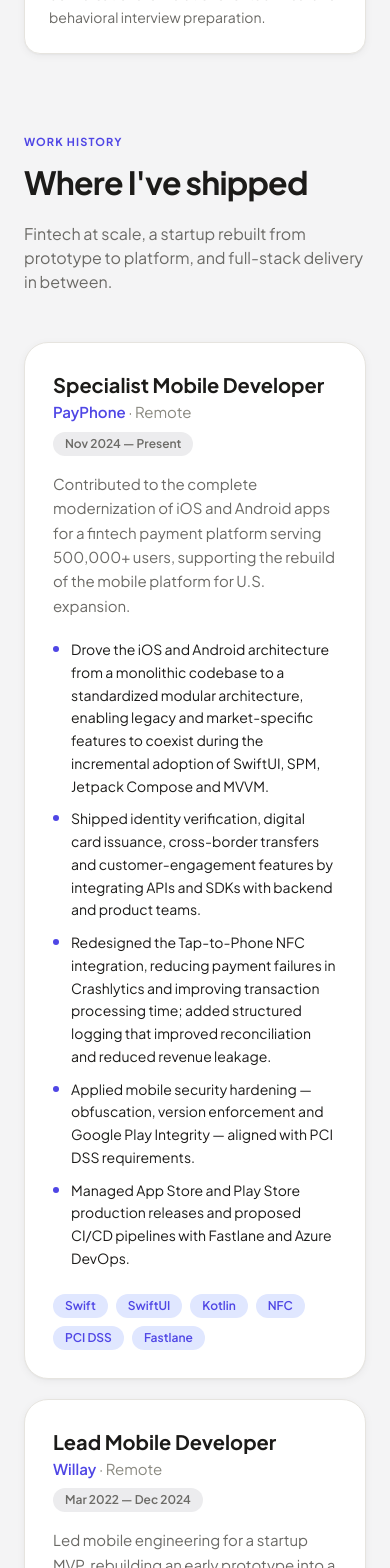
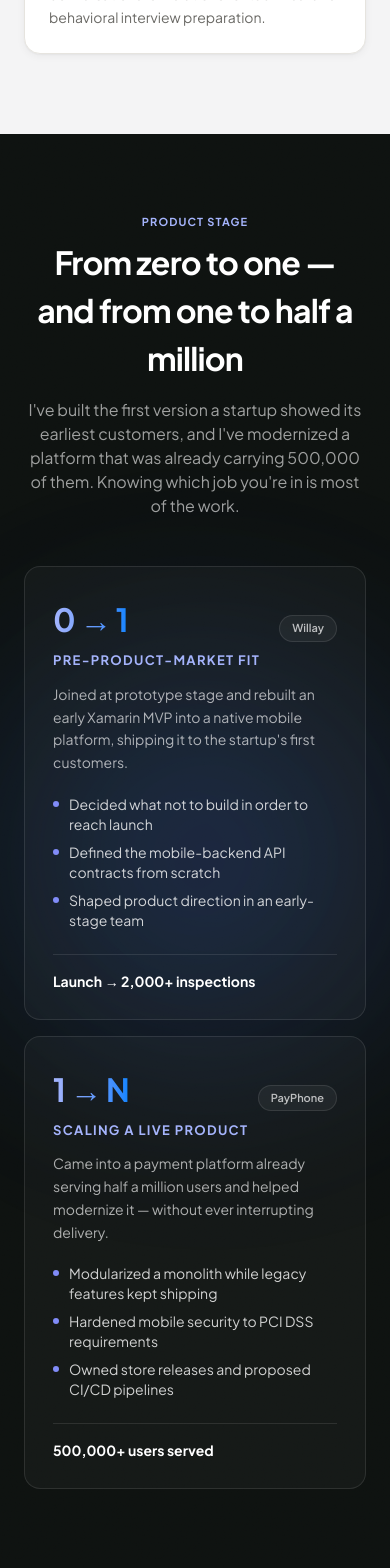
Before and after one commit to sheromdevvs/rommel-portfolio, a Next.js app: page / in a window 390 px wide. Shown: the part 2640-4208 px from the top of the page. Built offline with nearby package versions, Linux system fonts and the light colour scheme.

Commit message:
Add Product Stage section: the 0-to-1 / 1-to-N arc
Contrasts the Willay pre-PMF MVP build against scaling PayPhone at 500K+
users. Positions stage range as a judgment/seniority signal.

```diff
--- a/app/page.tsx
+++ b/app/page.tsx
@@ -4,6 +4,7 @@ import {
   PROFILE,
   STATS,
   SECTORS,
+  STAGES,
   SKILLS,
   EXPERIENCE,
   PROJECTS,
@@ -217,6 +218,71 @@ export default function Portfolio() {
           ))}
         </div>
       </section>
+
+      {/* ══ PRODUCT STAGE — the 0→1 / 1→N arc (dark) ════════════════════════ */}
+      <div id="stage" className="grain relative mt-20 overflow-hidden bg-[var(--color-sidebar)] text-white">
+        <div className="pointer-events-none absolute inset-0">
+          <div
+            data-anim
+            className="absolute left-[15%] top-1/2 h-72 w-72 -translate-y-1/2 rounded-full bg-[var(--color-brand-500)] opacity-20 blur-[120px]"
+            style={{ animation: "aurora 22s ease-in-out infinite" }}
+          />
+          <div
+            data-anim
+            className="absolute right-[15%] top-1/2 h-72 w-72 -translate-y-1/2 rounded-full bg-[var(--color-ios)] opacity-15 blur-[120px]"
+            style={{ animation: "aurora 26s ease-in-out infinite reverse" }}
+          />
+        </div>
+
+        <section className="relative z-10 mx-auto max-w-6xl px-6 py-20">
+          <Reveal>
+            <div className="mx-auto max-w-2xl text-center">
+              <p className="text-[11px] font-bold uppercase tracking-widest text-[var(--color-brand-300)]">
+                Product stage
+              </p>
+              <h2 className="mt-2 text-[32px] font-bold tracking-tight sm:text-[40px]">
+                From zero to one — and from one to half a million
+              </h2>
+              <p className="mt-4 text-white/60">
+                I&apos;ve built the first version a startup showed its earliest customers, and I&apos;ve modernized a
+                platform that was already carrying 500,000 of them. Knowing which job you&apos;re in is most of the work.
+              </p>
+            </div>
+          </Reveal>
+
+          <div className="mt-12 grid gap-4 md:grid-cols-2">
+            {STAGES.map((s, i) => (
+              <Reveal key={s.label} delay={i * 80}>
+                <div className="flex h-full flex-col rounded-2xl border border-white/10 bg-white/[0.03] p-7">
+                  <div className="flex items-baseline justify-between gap-3">
+                    <span className="bg-gradient-to-r from-[var(--color-brand-300)] to-[var(--color-ios)] bg-clip-text text-[32px] font-bold tracking-tight text-transparent">
+                      {s.label}
+                    </span>
+                    <span className="rounded-full border border-white/10 bg-white/5 px-3 py-1 text-[11px] font-semibold text-white/70">
+                      {s.org}
+                    </span>
+                  </div>
+                  <p className="mt-2 text-[13px] font-bold uppercase tracking-widest text-[var(--color-brand-300)]">
+                    {s.phase}
+                  </p>
+                  <p className="mt-3 text-sm leading-relaxed text-white/65">{s.blurb}</p>
+
+                  <ul className="mt-5 space-y-2">
+                    {s.points.map((p) => (
+                      <li key={p} className="flex gap-2.5 text-sm text-white/80">
+                        <span className="mt-[7px] h-1.5 w-1.5 shrink-0 rounded-full bg-[var(--color-brand-400)]" />
+                        {p}
+                      </li>
+                    ))}
+                  </ul>
+
+                  <p className="mt-6 border-t border-white/10 pt-4 text-sm font-bold text-white">{s.metric}</p>
+                </div>
+              </Reveal>
+            ))}
+          </div>
+        </section>
+      </div>
 
       {/* ══ EXPERIENCE (light) ══════════════════════════════════════════════ */}
       <section id="experience" className="mx-auto max-w-5xl px-6 py-20">
--- a/lib/content.ts
+++ b/lib/content.ts
@@ -152,6 +152,46 @@ export const SECTORS: Sector[] = [
   },
 ];
 
+// Product-stage range: the 0→1 / 1→N contrast. This is the seniority signal —
+// it says "I know when to move fast and when to invest in architecture."
+export type Stage = {
+  label: string;
+  phase: string;
+  org: string;
+  blurb: string;
+  points: string[];
+  metric: string;
+};
+
+export const STAGES: Stage[] = [
+  {
+    label: "0 → 1",
+    phase: "Pre-product-market fit",
+    org: "Willay",
+    blurb:
+      "Joined at prototype stage and rebuilt an early Xamarin MVP into a native mobile platform, shipping it to the startup's first customers.",
+    points: [
+      "Decided what not to build in order to reach launch",
+      "Defined the mobile-backend API contracts from scratch",
+      "Shaped product direction in an early-stage team",
+    ],
+    metric: "Launch → 2,000+ inspections",
+  },
+  {
+    label: "1 → N",
+    phase: "Scaling a live product",
+    org: "PayPhone",
+    blurb:
+      "Came into a payment platform already serving half a million users and helped modernize it — without ever interrupting delivery.",
+    points: [
+      "Modularized a monolith while legacy features kept shipping",
+      "Hardened mobile security to PCI DSS requirements",
+      "Owned store releases and proposed CI/CD pipelines",
+    ],
+    metric: "500,000+ users served",
+  },
+];
+
 export type Project = {
   name: string;
   tagline: string;
```
